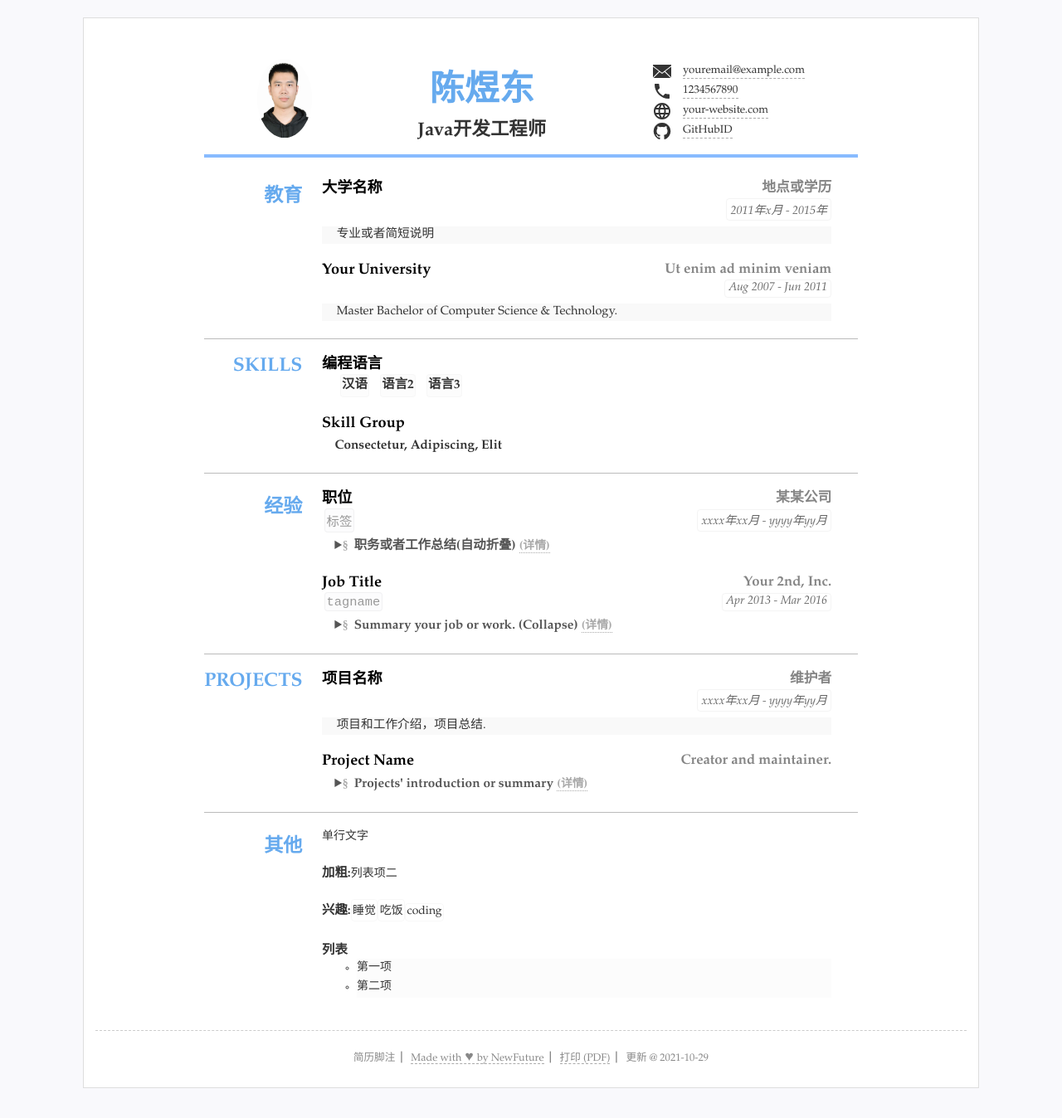
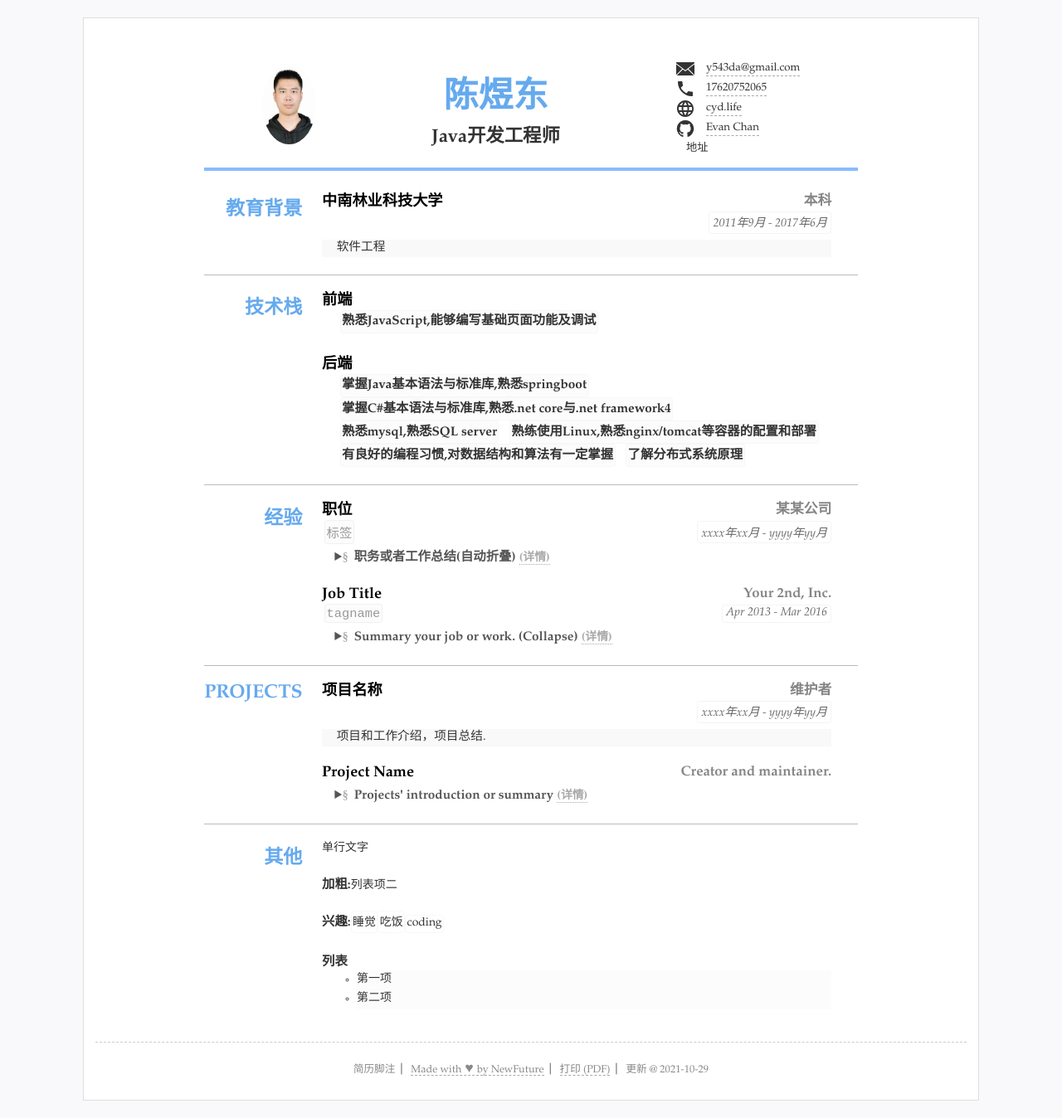
Before and after one commit to 0kestrel/resume2021, a Jekyll site: the page built from index.html, in a window 1280 px wide. Shown: the whole page at 83% size. Built offline with Jekyll 4.4.1, drawn with Linux system fonts in a browser that asks for light colours.

Commit message:
Update resume.yml

```diff
--- a/_data/resume.yml
+++ b/_data/resume.yml
@@ -7,48 +7,48 @@ name: "陈煜东"
 jobtitle: "Java开发工程师" #可空不显示
 photo: "assets/img/photo.jpg" #照片可空，不显示
 
-#联系方式
+#个人信息
 contact: #联系方式连接等3~5行
-- text: "youremail@example.com" #文本内容
-  href: 'mailto:youremail@example.com' #链接，无链接则空
+- text: "y543da@gmail.com" #文本内容
+  href: 'mailto:y543da@gmail.com' #链接，无链接则空
   icon: 'icons/email.svg' #图标 svg文件
-- text: "1234567890"
-  href: 'tel:1234567890'
+- text: "17620752065"
+  href: 'tel:17620752065'
   icon: 'icons/phone.svg'
-- text: "your-website.com"
-  href: 'http://your-website.com'
+- text: "cyd.life"
+  href: 'http://cyd.life'
   icon: 'icons/web.svg'
-- text: "GitHubID"
-  href: 'https://github.com/NewFuture'
+- text: "Evan Chan"
+  href: 'https://github.com/genesisenvanc'
   icon: "icons/github.svg"
   attr: 'target="_blank"' #新标签页打开
-  # - text: "地址"
+- text: "地址"
   #   icon: "icons/location.svg"
 
-#main下面是主体内容，类别条数不限
-main: #简历主要内容，
+#下面是主体内容
+main: #主要内容，
 - type: education #类别为ID
-  name: 教育 #显示名称，空则使用type
+  name: 教育背景 #显示名称
   content: #内容基本格式 标题-副标题-日期-详细内容 (都允许空)
-  - title: 大学名称
-    duration: "2011年x月 - 2015年"
-    sub: 地点或学历
-    detail: 专业或者简短说明
-  - title: Your University
-    duration: Aug 2007 - Jun 2011
-    sub: Ut enim ad minim veniam
-    detail: Master Bachelor of Computer Science & Technology.
+  - title: 中南林业科技大学
+    duration: "2011年9月 - 2017年6月"
+    sub: 本科
+    detail: 软件工程
 
-- type: skills
+- type: 技术栈
   # name: "技能"
   content:
-  - title: 编程语言
+  - title: 前端
     items: #itmems 可以小块的方式显示
-    - 汉语
-    - 语言2
-    - 语言3
-  - title: Skill Group
-    summary: Consectetur, Adipiscing, Elit
+    - 熟悉JavaScript,能够编写基础页面功能及调试
+  - title: 后端
+    items:
+    - 掌握Java基本语法与标准库,熟悉springboot
+    - 掌握C#基本语法与标准库,熟悉.net core与.net framework4
+    - 熟悉mysql,熟悉SQL server
+    - 熟练使用Linux,熟悉nginx/tomcat等容器的配置和部署
+    - 有良好的编程习惯,对数据结构和算法有一定掌握
+    - 了解分布式系统原理
 
 - type: experience
   name: 经验
```
